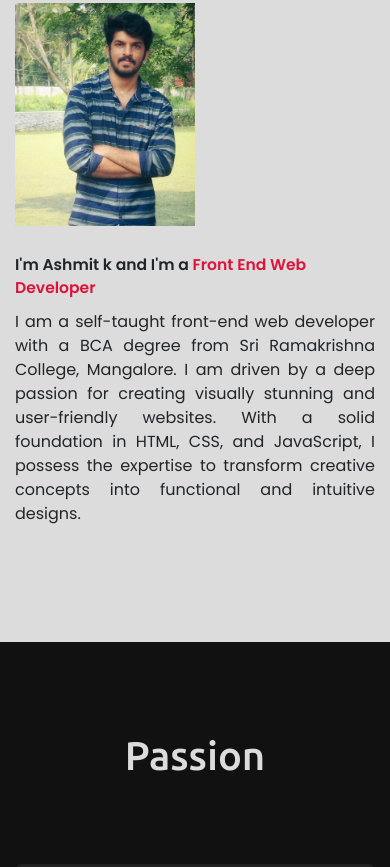
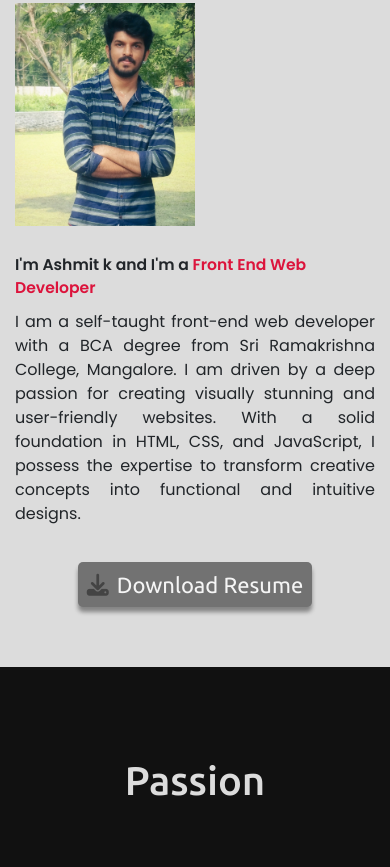
Before and after one commit to ashmit-cpu/Portfolio-website, a website: page index.html in a window 390 px wide. Shown: the part 677-1544 px from the top of the page. Drawn offline with nearby package versions, Linux system fonts and the light colour scheme.

Commit message:
Added Download resume button

```diff
--- a/css/style.css
+++ b/css/style.css
@@ -53,6 +53,7 @@ body {
    transition: opacity 0.5s ease-in-out;
 
 }
+
 #preloader.fade-out {
    opacity: 0;
 }
@@ -63,6 +64,7 @@ body {
    width: 80px;
    height: 80px;
 }
+
 .lds-grid div {
    position: absolute;
    width: 16px;
@@ -71,62 +73,76 @@ body {
    background: crimson;
    animation: lds-grid 1.2s linear infinite;
 }
+
 .lds-grid div:nth-child(1) {
    top: 8px;
    left: 8px;
    animation-delay: 0s;
 }
+
 .lds-grid div:nth-child(2) {
    top: 8px;
    left: 32px;
    animation-delay: -0.4s;
 }
+
 .lds-grid div:nth-child(3) {
    top: 8px;
    left: 56px;
    animation-delay: -0.8s;
 }
+
 .lds-grid div:nth-child(4) {
    top: 32px;
    left: 8px;
    animation-delay: -0.4s;
 }
+
 .lds-grid div:nth-child(5) {
    top: 32px;
    left: 32px;
    animation-delay: -0.8s;
 }
+
 .lds-grid div:nth-child(6) {
    top: 32px;
    left: 56px;
    animation-delay: -1.2s;
 }
+
 .lds-grid div:nth-child(7) {
    top: 56px;
    left: 8px;
    animation-delay: -0.8s;
 }
+
 .lds-grid div:nth-child(8) {
    top: 56px;
    left: 32px;
    animation-delay: -1.2s;
 }
+
 .lds-grid div:nth-child(9) {
    top: 56px;
    left: 56px;
    animation-delay: -1.6s;
 }
+
 @keyframes lds-grid {
-   0%, 100% {
+
+   0%,
+   100% {
       opacity: 1;
    }
+
    50% {
       opacity: 0.5;
    }
 }
 
 
-html, body {
+html,
+body {
    overflow: hidden;
 }
 
@@ -215,6 +231,7 @@ a.nav-link.text-white:hover {
 
 .about {
    font-family: 'Poppins', sans-serif;
+
 }
 
 .about .title {
@@ -231,18 +248,7 @@ a.nav-link.text-white:hover {
    object-fit: cover;
 }
 
-/* .about .title::before{
-    content: "";
-    position: absolute;
-    bottom: 0px;
-    left: 50%;
-    width: 180px;
-    height: 3px;
-    background: black;
-    transform: translateX(-50);
 
-}
- */
 .about .about-content {
    display: flex;
    flex-wrap: wrap;
@@ -252,11 +258,47 @@ a.nav-link.text-white:hover {
 
 
 
+
+
 .about .container .right-col .text {
    font-size: 2vw;
    font-weight: 600;
    margin-bottom: 10px;
 }
+
+.about .container .row .resume {
+   margin: 0 auto;
+   margin-top: 30px;
+}
+
+.about .container .resume a {
+   font-size: 22px;
+   background-color: rgb(114, 114, 114);
+   padding: 7px 10px;
+   font-family: 'Ubuntu', sans-serif;
+   text-decoration: none;
+   color: whitesmoke;
+   box-shadow: 0px 5px 4px rgba(0, 0, 0, 0.4);
+   transition: transform 0.2s ease-in-out;
+   display: inline-block;
+   border-radius: 5px;
+
+
+}
+
+.about .container .resume a i {
+   color: #444444;
+   padding-right: 8px;
+}
+
+.about .container .resume a:hover {
+   display: inline-block;
+   transform: translateY(-1.9px);
+   background-color: rgb(85, 85, 85);
+   transition: all 0.2s ease-in-out;
+
+}
+
 
 .about .container .left-col {
    width: 45%;
@@ -694,12 +736,44 @@ a.nav-link.text-white:hover {
       font-size: 5vw;
    }
 
+   .about {
+      padding-bottom: 60px;
+   }
+
    .about .container .text {
       font-size: 5vw;
    }
 
    .about .container .right-col .text {
       font-size: 4vw;
+   }
+
+   .about .container .row .resume {
+      margin: 0 auto;
+      margin-top: 10px;
+   }
+
+   .about .container .resume a {
+      font-size: 22px;
+      background-color: rgb(114, 114, 114);
+      padding: 6px 9px;
+      font-family: 'Ubuntu', sans-serif;
+      text-decoration: none;
+      color: whitesmoke;
+      box-shadow: 0px 5px 4px rgba(0, 0, 0, 0.4);
+      transition: transform 0.2s ease-in-out;
+      display: inline-block;
+      border-radius: 5px;
+
+
+   }
+
+   .about .container .resume a:hover {
+      display: inline-block;
+      transform: translateY(-1.9px);
+      background-color: rgb(85, 85, 85);
+      transition: all 0.2s ease-in-out;
+
    }
 
    .contact .get-in-touch {
--- a/index.html
+++ b/index.html
@@ -119,7 +119,13 @@
             driven by a deep passion for creating visually stunning and user-friendly websites. With a solid foundation
             in HTML, CSS, and JavaScript, I possess the expertise to transform creative concepts into functional and
             intuitive designs.</p>
+
         </div>
+        <div class="resume">
+          <a class="resume" href="files/Ashmit_k_Resume.pdf" target="_blank" download><i class="fa-solid fa-download"></i>Download Resume</a>
+
+        </div>
+
       </div>
     </div>
   </section>
--- a/script.js
+++ b/script.js
@@ -13,7 +13,7 @@ document.addEventListener("DOMContentLoaded", function () {
   window.scrollTo(0, 0);
 
 
-  // Enable scrolling after 4 seconds
+
   setTimeout(function () {
       document.documentElement.style.overflow = 'auto';
   }, 1500);
```
Also changed, not shown: 1 other file. Lines whose indentation alone changed are shown as unchanged.
